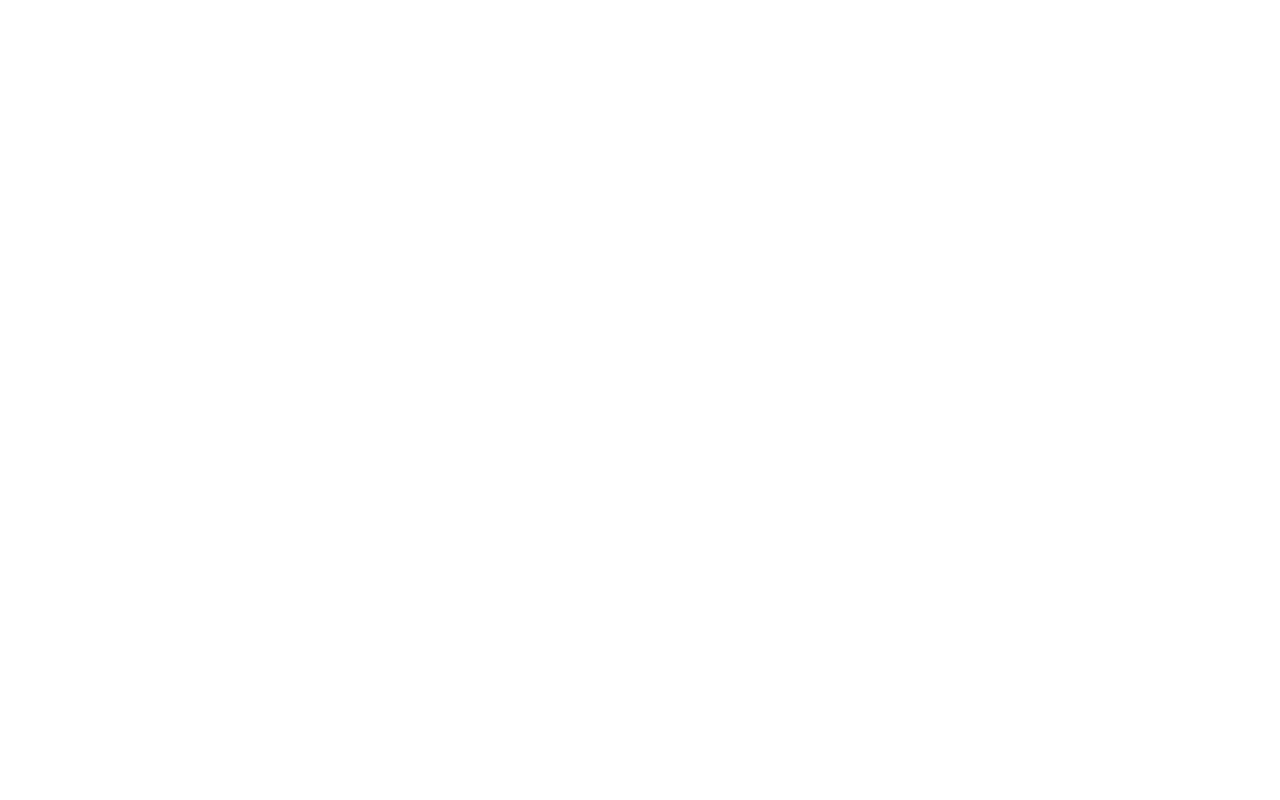
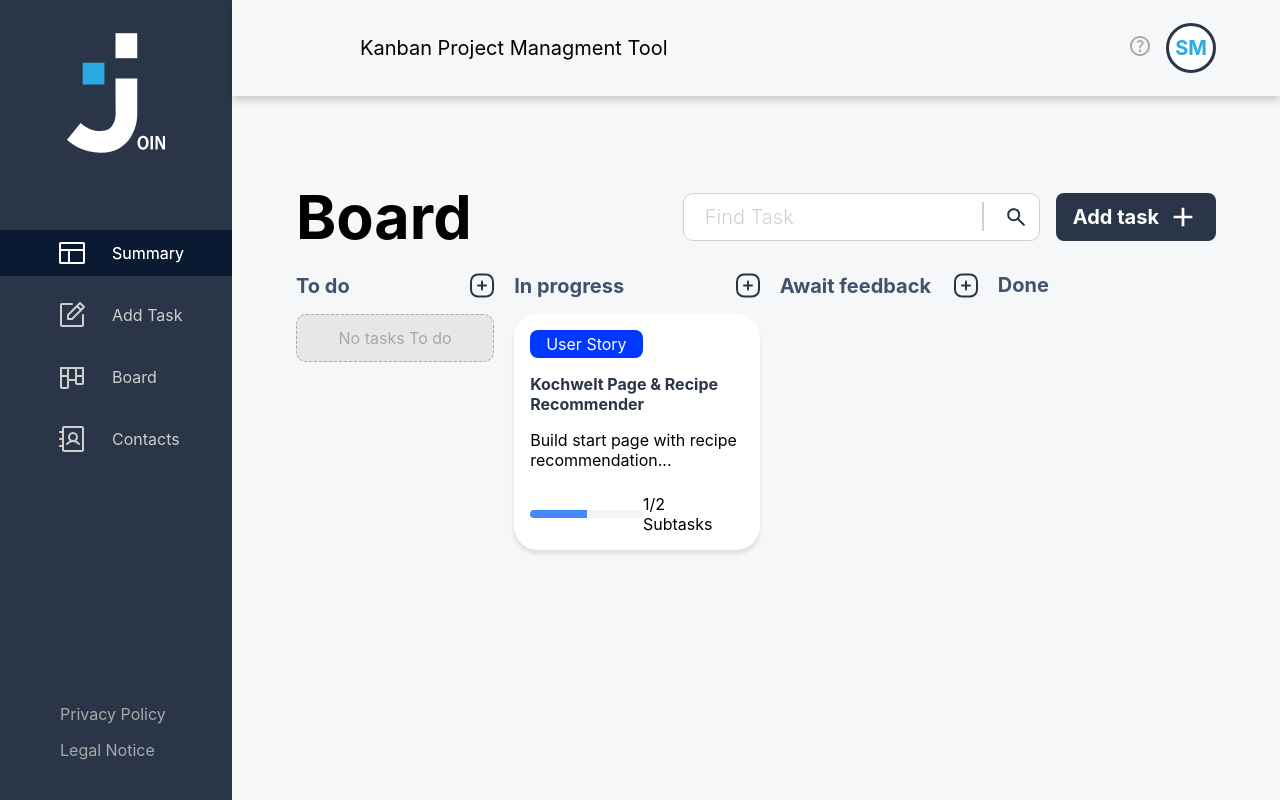
Before and after one commit to frontend-rob/join-kanban-board, a plain HTML site: page pages/board.html in a window 1280 px wide. Drawn offline with Linux system fonts and the light colour scheme.

Commit message:
board structure created

```diff
--- a/pages/board.html
+++ b/pages/board.html
@@ -0,0 +1,95 @@
+<!DOCTYPE html>
+<html lang="en">
+
+<head>
+    <meta charset="UTF-8">
+    <meta name="viewport" content="width=device-width, initial-scale=1.0">
+    <title>Board</title>
+    <link rel="shortcut icon" href="../assets/img/favicon.png" type="image/x-icon">
+    <link rel="stylesheet" href="../style.css">
+    <link rel="stylesheet" href="../styles/header.css">
+    <link rel="stylesheet" href="../styles/sidebar.css">
+    <link rel="stylesheet" href="../styles/assets.css">
+    <link rel="stylesheet" href="../styles/board.css">
+</head>
+
+<body onload="includeHTML()">
+    <header include-html="../templates/header.html"></header>
+
+    <main>
+        <aside include-html="../templates/sidebar.html"></aside>
+        <div class="board">
+            <div class="board-header">
+                <div>
+                    <span class="board-text">Board</span>
+                </div>
+                <div class="toolbar">
+                    <div class="input-field" id="search-bar">
+                        <input type="text" placeholder="Find Task">
+                        <div class="divider-vertical" id="divider-search"></div>
+                        <img src="../assets/icons/search.svg" alt="Search Icon" id="search-icon">
+                    </div>
+                    <button class="btn" id="add-task-btn">Add task <img src="../assets/icons/add.svg"
+                            alt="Add Icon"></button>
+                </div>
+            </div>
+
+            <div class="workflow">
+                <div class="status">
+                    <div class="status-text-and-plus">
+                        <span class="status-text">To do</span>
+                        <img src="../assets/icons/plus button.svg" alt="Plus Button">
+                    </div>
+                    <div class="drop-zone">
+                        <div class="no-tasks-field">
+                            <span class="no-tasks-text">No tasks To do</span>
+                        </div>
+                    </div>
+                </div>
+                <div class="status">
+                    <div class="status-text-and-plus">
+                        <span class="status-text">In progress</span>
+                        <img src="../assets/icons/plus button.svg" alt="Plus Button">
+                    </div>
+                    <div class="drop-zone">
+                        <div class="task">
+                            <div class="task-type">User Story</div>
+                            <span class="task-title">Kochwelt Page & Recipe Recommender</span>
+                            <p class="task-description">Build start page with recipe recommendation...</p>
+                            <div class="subtask">
+                                <div class="progress-container">
+                                    <div class="progress-bar"></div>
+                                </div>
+                                <div class="subtask-text">1/2 Subtasks</div>
+                            </div>
+
+
+                        </div>
+                    </div>
+                </div>
+                <div class="status">
+                    <div class="status-text-and-plus">
+                        <span class="status-text">Await feedback</span>
+                        <img src="../assets/icons/plus button.svg" alt="Plus Button">
+                    </div>
+                    <div class="drop-zone">
+
+                    </div>
+                </div>
+                <div class="status">
+                    <div class="status-text-and-plus">
+                        <span class="status-text">Done</span>
+                    </div>
+                    <div class="drop-zone">
+
+                    </div>
+                </div>
+            </div>
+        </div>
+    </main>
+
+
+    <script src="../script.js"></script>
+</body>
+
+</html>
--- a/script.js
+++ b/script.js
@@ -1,11 +1,13 @@
-fetch("./templates/sidebar.html")
-  .then((response) => response.text())
-  .then((data) => {
-    document.querySelector("nav").innerHTML = data;
-  });
-
-fetch("./templates/header.html")
-  .then((response) => response.text())
-  .then((data) => {
-    document.querySelector("header").innerHTML = data;
-  });
+async function includeHTML() {
+  let includeElements = document.querySelectorAll('[include-html]');
+  for (let i = 0; i < includeElements.length; i++) {
+      const element = includeElements[i];
+      const file = element.getAttribute("include-html");
+      let resp = await fetch(file);
+      if (resp.ok) {
+          element.innerHTML = await resp.text();
+      } else {
+          element.innerHTML = 'page not found';
+      }
+  }
+}
--- a/style.css
+++ b/style.css
@@ -4,6 +4,7 @@
   box-sizing: border-box;
   font-family: "Inter", sans-serif;
 }
+
 
 :root {
   --bg-base-100: #ffffff;
@@ -17,6 +18,7 @@
   --priority-medium: #fea800;
   --priority-low: #7be129;
   --base-content: #2a3647;
+  --secondary-content: #42526E;
   --white-content: #ffffff;
   --black-content: #000000;
   --error-content: #ff8190;
@@ -24,4 +26,5 @@
   --shadow-sd: 0 4px 4px 0 rgba(0, 0, 0, 0.10);
   --shadow-md: 0 4px 4px 0 rgba(0, 0, 0, 0.25);
   --shadow-lg: 0px 0px 14px 3px rgba(0, 0, 0, 0.04);
+
 }
--- a/styles/assets.css
+++ b/styles/assets.css
@@ -19,6 +19,7 @@
     border-radius: .5rem;
     cursor: pointer;
     transition: transform 100ms cubic-bezier(0, 0, 0.2, 1), background-color 100ms cubic-bezier(0, 0, 0.2, 1);
+
 }
 
 .btn-lg {
@@ -86,6 +87,7 @@
 
 input {
     width: 100%;
+    height: 3rem;
     padding: 12px 21px;
     border-radius: .625rem;
     border: 1px solid var(--input-border-col);
--- a/styles/board.css
+++ b/styles/board.css
@@ -0,0 +1,168 @@
+main {
+    display: flex;
+}
+
+.board {
+    display: flex;
+    flex-direction: column;
+    width: 100%;
+    height: 100vh;
+    background-color: var(--bg-base-200);
+}
+
+.board-header {
+    display: flex;
+    justify-content: space-between;
+    align-items: center;
+    margin-top: 180px;
+    height: 73px;
+    width: 100%;
+    padding-left: 64px;
+    padding-right: 64px;
+
+}
+
+.toolbar {
+    display: flex;
+
+}
+
+.board-text {
+    font-size: 61px;
+    font-weight: bold;
+}
+
+.input-field {
+    padding-right: 16px;
+}
+
+#add-task-btn {
+    font-weight: 700;
+    font-size: 20px;
+}
+
+.workflow {
+    display: flex;
+    padding-left: 64px;
+    padding-right: 64px;
+    margin-top: 20px;
+    flex-grow: 1;
+}
+
+.status-text {
+    font-size: 20px;
+    font-weight: 700;
+    color: var(--secondary-content);
+}
+
+.status {
+    display: flex;
+    flex-direction: column;
+    margin-right: 20px;
+    width: 100%;
+}
+
+.status-text-and-plus {
+    display: flex;
+    align-items: center;
+    justify-content: space-between;
+    margin-bottom: 16px;
+}
+
+.status img {
+    cursor: pointer;
+}
+
+#search-bar {
+    position: relative;
+    display: flex;
+    align-items: center;
+}
+
+#divider-search {
+    position: absolute;
+    right: 72px;
+    height: 60%
+}
+
+#search-icon {
+    position: absolute;
+    right: 24px;
+}
+
+.drop-zone {
+    flex-grow: 1;
+
+}
+
+.no-tasks-field {
+    border: 1px dashed #A8A8A8;
+    background-color: #E7E7E7;
+    height: 48px;
+    padding: 4px;
+    border-radius: 10px;
+    gap: 10px;
+    display: flex;
+    align-items: center;
+    justify-content: center;
+}
+
+.no-tasks-text {
+    font-size: 16px;
+    color: #A8A8A8;
+}
+
+.task {
+    background-color: var(--bg-base-100);
+    box-shadow: var(--shadow-sd);
+    border-radius: 24px;
+    padding: 16px;
+    cursor: pointer;
+}
+
+.task-type {
+    background-color: #0038FF;
+    border-radius: 8px;
+    color: white;
+    padding: 4px 16px 4px 16px;
+    width: fit-content;
+    margin-bottom: 16px;
+
+}
+.progress-container {
+    width: 128px;
+    border-radius: 8px;
+    background-color: #F4F4F4;
+    overflow: hidden;
+    height: 8px;
+}
+
+.progress-bar {
+    width: 50%;
+    height: 100%;
+    background-color: #4589FF;
+    transition: width 0.5s;
+}
+
+.task-title {
+    font-weight: 700;
+    color: var(--bg-primary);
+
+}
+
+
+.task-description {
+    margin-top: 16px;
+    margin-bottom: 24px;
+}
+
+.subtask-text {
+    color: black;
+    margin-right: 16px;
+}
+
+.subtask {
+    display: flex;
+    align-items: center;
+    justify-content: space-between;
+}
--- a/styles/header.css
+++ b/styles/header.css
@@ -39,6 +39,7 @@ header {
   align-items: center;
   justify-content: center;
   line-height: 50px;
+  cursor: pointer;
 }
 
 .profile-button:hover {
--- a/styles/sidebar.css
+++ b/styles/sidebar.css
@@ -63,13 +63,13 @@ nav {
 }
 
 .nav-active {
-  background-color: #091931;
+  background-color: #061121;
   cursor: default;
   filter: brightness(1.5);
 }
 
 .nav-active:hover {
-  background-color: #091931 !important;
+  background-color: #061121 !important;
 }
 
 .footer-links {
--- a/templates/sidebar.html
+++ b/templates/sidebar.html
@@ -1,3 +1,4 @@
+<aside>
     <nav role="navigation">
         <a href="#"><img class="logo" src="../assets/img/join-logo.svg" alt="Join Logo" />
         </a>
@@ -40,3 +41,4 @@
             <a href="#">Legal Notice</a>
         </div>
     </nav>
+</aside>
```
Also changed, not shown: assets/icons/add.svg (added), assets/icons/plus button.svg (added), assets/icons/search.svg (added). Lines whose indentation alone changed are shown as unchanged.
